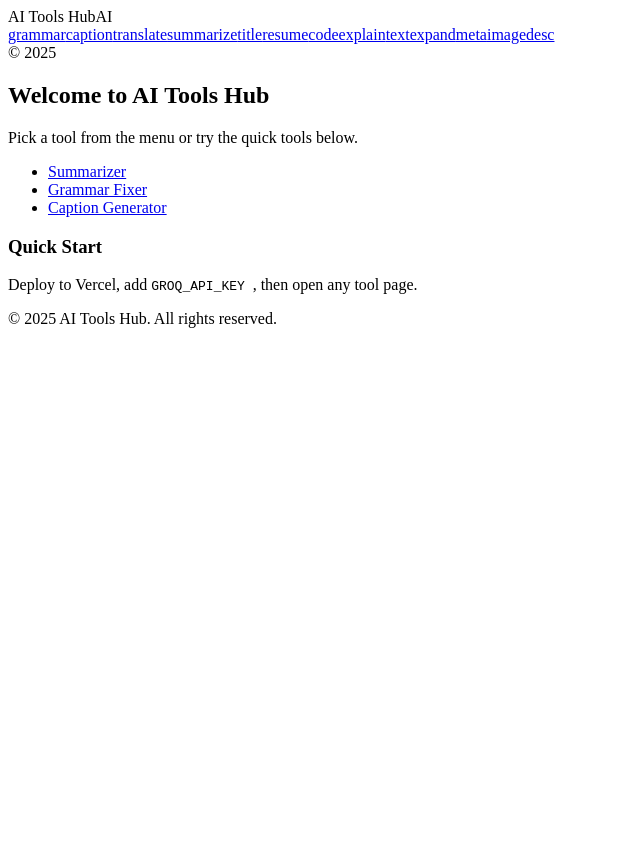
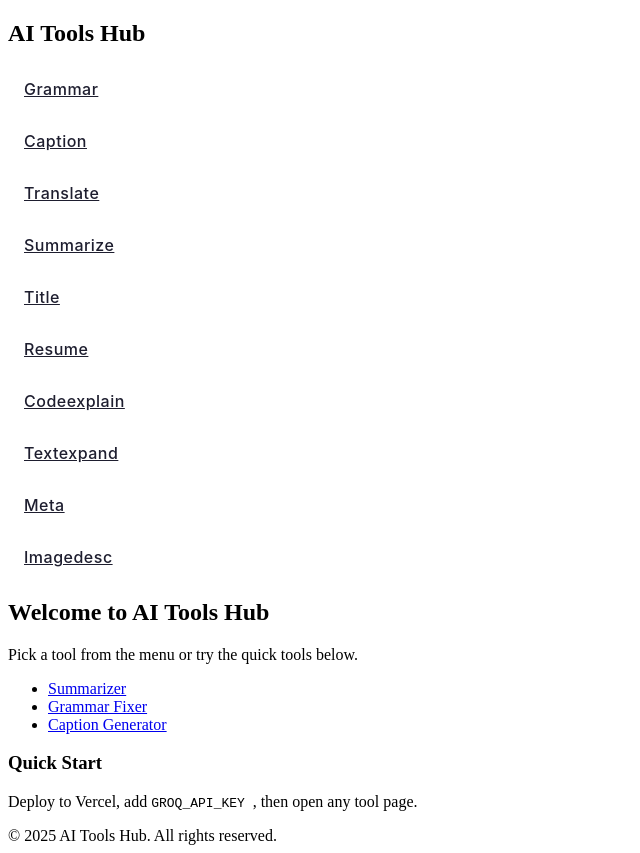
Before and after one commit to silunaya/ai-tools-hub, a Next.js app: page / in a window 1280 px wide. Shown: the whole page, without its empty margins (0-640 px from the left). Before the commit the page ends 800 px from the top, so only its background shows below. Built offline with nearby package versions, Linux system fonts and the light colour scheme.

Commit message:
Update Header.jsx

```diff
--- a/app/components/Header.jsx
+++ b/app/components/Header.jsx
@@ -1,56 +1,24 @@
 "use client";
 import Link from "next/link";
 
+const tools = ["grammar","caption","translate","summarize","title","resume","codeexplain","textexpand","meta","imagedesc"];
+
 export default function Navbar() {
-  const tools = [
-    "grammar",
-    "caption",
-    "translate",
-    "summarize",
-    "title",
-    "resume",
-    "codeexplain",
-    "textexpand",
-    "meta",
-    "imagedesc",
-  ];
-
   return (
-    <>
-      {/* Overlay for mobile touch */}
-      <div className="fixed inset-0 z-20 md:hidden" id="overlay"></div>
-
-      <aside className="fixed top-0 left-0 h-full w-16 md:w-16 lg:w-20 xl:w-64 bg-white shadow-lg hover:w-64 transition-all duration-300 ease-in-out z-30 flex flex-col">
-        <div className="flex items-center justify-center h-16 border-b">
-          <span className="hidden lg:block text-2xl font-bold text-purple-600">
-            AI Tools Hub
-          </span>
-          <span className="lg:hidden text-purple-600 font-bold text-xl">
-            AI
-          </span>
-        </div>
-
-        <nav className="flex-1 mt-4 flex flex-col overflow-y-auto">
-          {tools.map((tool) => (
+    <aside className="fixed top-0 left-0 h-full w-64 bg-white shadow-lg p-4">
+      <h2 className="text-2xl font-bold text-purple-600 mb-6">AI Tools Hub</h2>
+      <ul className="nav-list">
+        {tools.map(tool => (
+          <li key={tool}>
             <Link
-              key={tool}
               href={`/tools/${tool}`}
-              className="flex items-center gap-4 px-4 py-3 text-gray-800 hover:bg-purple-100 hover:text-purple-600 transition-colors rounded-md m-1"
+              className="capitalize"
             >
-              <span className="font-medium capitalize">{tool}</span>
+              {tool}
             </Link>
-          ))}
-        </nav>
-
-        <div className="h-16 border-t flex items-center justify-center text-sm text-gray-500">
-          © {new Date().getFullYear()}
-        </div>
-      </aside>
-
-      {/* Push content right */}
-      <div className="ml-16 lg:ml-64 transition-all duration-300 ease-in-out">
-        {/* Page content will go here */}
-      </div>
-    </>
+          </li>
+        ))}
+      </ul>
+    </aside>
   );
 }
```
